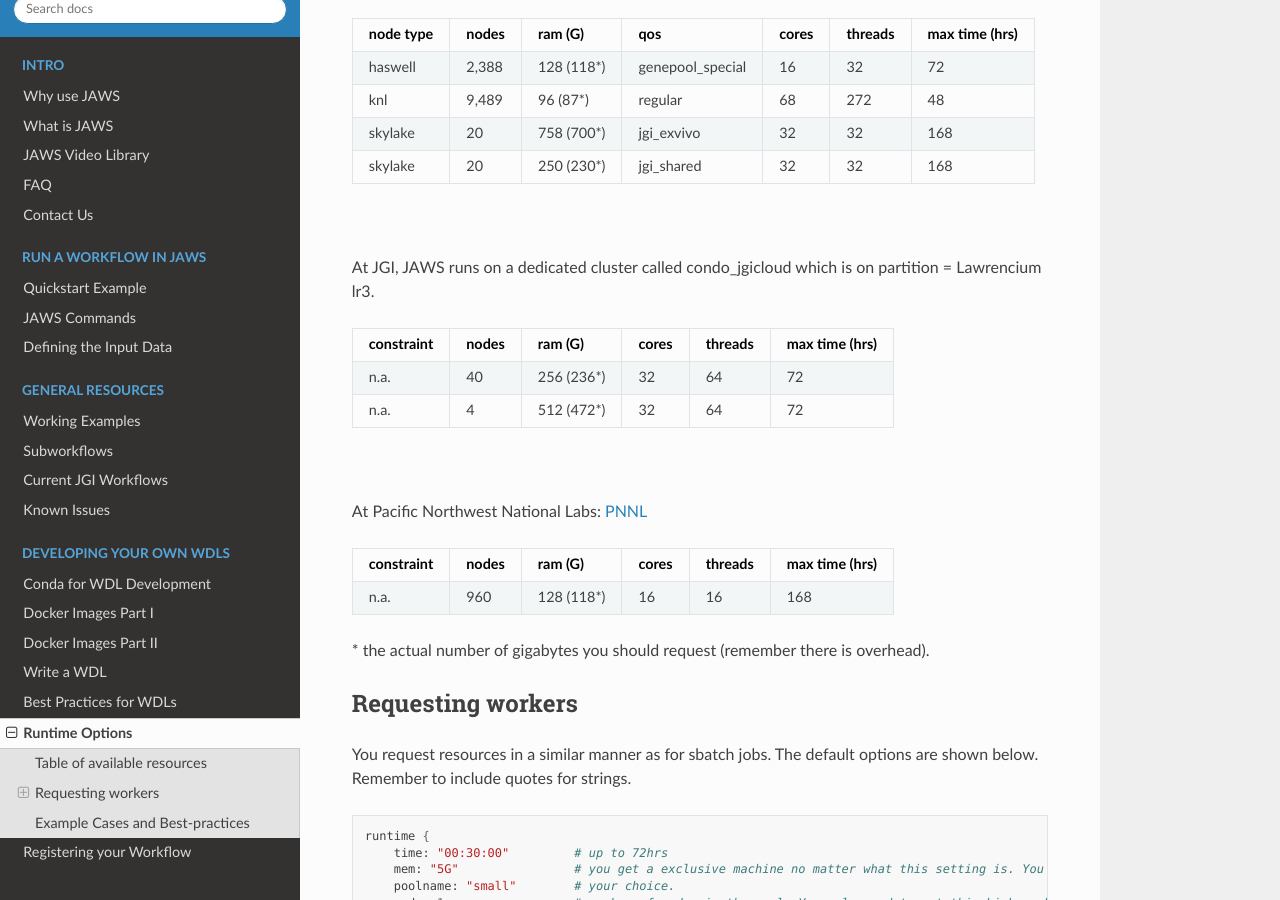
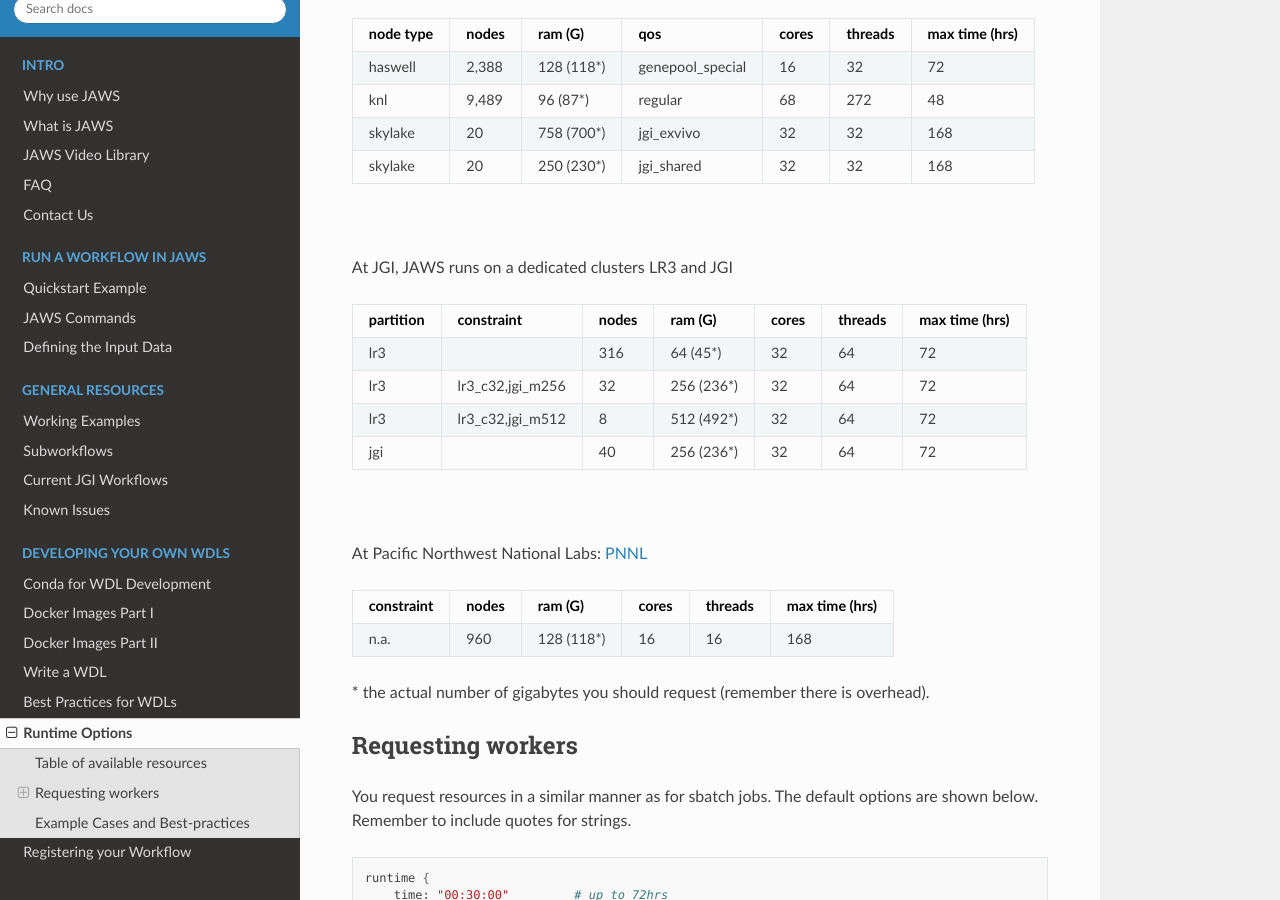
Before and after one commit to JGI-Bioinformatics/jaws, a Sphinx documentation site: the page built from docs/sphinx/source/Specifications/configuringJTM_in_wdls.rst, in a window 1280 px wide and 900 px high, scrolled down 665 px. Built offline with Sphinx 7.4.7 and the Read the Docs theme 2.0.0, drawn with Linux system fonts in a browser that asks for light colours; pages that are not in the unit, such as notebooks, are missing from menus.

Commit message:
Resolve "JAWS doc resource table update"

```diff
--- a/docs/sphinx/source/Specifications/configuringJTM_in_wdls.rst
+++ b/docs/sphinx/source/Specifications/configuringJTM_in_wdls.rst
@@ -36,15 +36,19 @@
 
 |
 
-At JGI, JAWS runs on a dedicated cluster called condo_jgicloud which is on partition = Lawrencium lr3.
+At JGI, JAWS runs on a dedicated clusters LR3 and JGI
 
-+-----------+-----+----------+-----+-------+--------------+
-|constraint |nodes| ram (G)  |cores|threads|max time (hrs)|
-+===========+=====+==========+=====+=======+==============+
-| n.a.      |  40 |256 (236*)|  32 |  64   |      72      |
-+-----------+-----+----------+-----+-------+--------------+
-| n.a.      |  4  |512 (472*)|  32 |  64   |      72      |
-+-----------+-----+----------+-----+-------+--------------+
++---------+------------------+-----+----------+-----+-------+--------------+
+|partition|    constraint    |nodes| ram (G)  |cores|threads|max time (hrs)|
++=========+==================+=====+==========+=====+=======+==============+
+|     lr3 |                  | 316 |  64 (45*)|  32 |  64   |      72      |
++---------+------------------+-----+----------+-----+-------+--------------+
+|     lr3 | lr3_c32,jgi_m256 | 32  |256 (236*)|  32 |  64   |      72      |
++---------+------------------+-----+----------+-----+-------+--------------+
+|     lr3 | lr3_c32,jgi_m512 | 8   |512 (492*)|  32 |  64   |      72      |
++---------+------------------+-----+----------+-----+-------+--------------+
+|     jgi |                  | 40  |256 (236*)|  32 |  64   |      72      |
++---------+------------------+-----+----------+-----+-------+--------------+
 
 |
 
```
